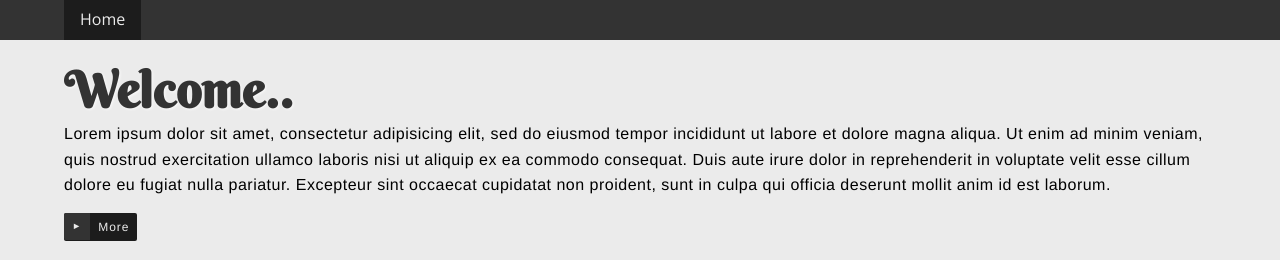
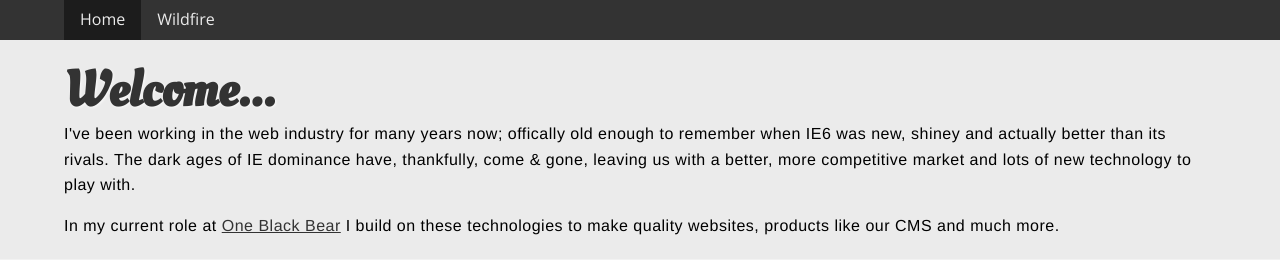
Before and after one commit to charlesmarshall/charlesmarshall, a PHP site: page /public/index.html in a window 1280 px wide. Shown: the top 260 px of the page. Run offline with PHP 8.4, Linux system fonts and the light colour scheme.

Commit message:
move in to one

```diff
--- a/public/index.html
+++ b/public/index.html
@@ -3,13 +3,10 @@
   <head>
     <meta http-equiv="content-type" content="text/html; charset=utf-8">
     <link href='http://fonts.googleapis.com/css?family=Open+Sans:300italic,400italic,400,300,600,700' rel='stylesheet' type='text/css'>
-    <link href='http://fonts.googleapis.com/css?family=Berkshire+Swash' rel='stylesheet' type='text/css'>
+    <link href='http://fonts.googleapis.com/css?family=Oleo+Script' rel='stylesheet' type='text/css'>
 
-    <link rel="stylesheet" href="/stylesheets/_resets.css" type="text/css" media="all" charset="utf-8" >
-    <link rel="stylesheet" href="/stylesheets/header.css" type="text/css" media="all" charset="utf-8" >
-    <link rel="stylesheet" href="/stylesheets/navigation.css" type="text/css" media="all" charset="utf-8" >
-    <link rel="stylesheet" href="/stylesheets/intro.css" type="text/css" media="all" charset="utf-8" >
-    <link rel="stylesheet" href="/stylesheets/buttons.css" type="text/css" media="all" charset="utf-8" >
+    <link rel="stylesheet" href="/stylesheets/build.css" type="text/css" media="all" charset="utf-8" >
+
 
   </head>
   <body>
@@ -17,37 +14,29 @@
     <header id="header">
       <nav id="navigation" class='clearfix'>
         <a href="/" class='active'>Home</a>
+        <a href="/wildfire/">Wildfire</a>
       </nav>
     </header>
 
     <section id="intro">
-      <h1>Welcome..</h1>
-        <p>Lorem ipsum dolor sit amet, consectetur adipisicing elit, sed do eiusmod
-        tempor incididunt ut labore et dolore magna aliqua. Ut enim ad minim veniam,
-        quis nostrud exercitation ullamco laboris nisi ut aliquip ex ea commodo
-        consequat. Duis aute irure dolor in reprehenderit in voluptate velit esse
-        cillum dolore eu fugiat nulla pariatur. Excepteur sint occaecat cupidatat non
-        proident, sunt in culpa qui officia deserunt mollit anim id est laborum.</p>
-        <a href="#" class='button clearfix'><span class='action'>►</span><span>More</span></a>
+      <h1>Welcome...</h1>
+      <p>I've been working in the web industry for many years now;  offically old enough to remember when IE6 was new, shiney and actually better than its rivals. The dark ages of IE dominance have, thankfully, come &amp; gone, leaving us with a better, more competitive market and lots of new technology to play with.</p>
+      <p>In my current role at <a href="http://oneblackbear.com">One Black Bear</a> I build on these technologies to make quality websites, products like our CMS and much more.</p>
+
     </section>
 
 
-    <section class="feature">
-      <p>Lorem ipsum dolor sit amet, consectetur adipisicing elit, sed do eiusmod
-      tempor incididunt ut labore et dolore magna aliqua. Ut enim ad minim veniam,
-      quis nostrud exercitation ullamco laboris nisi ut aliquip ex ea commodo
-      consequat. Duis aute irure dolor in reprehenderit in voluptate velit esse
-      cillum dolore eu fugiat nulla pariatur. Excepteur sint occaecat cupidatat non
-      proident, sunt in culpa qui officia deserunt mollit anim id est laborum.</p>
+    <section class="feature" id="wildfire">
+
+      <h2><a href="/wildfire/">Wildfire CMS</a></h2>
+      <a href="https://github.com/phpwax/wildfire/"><img src="/wildfire/7/logo.png" alt="Wildfire"></a>
+      <p>Our trusted <a href="https://github.com/phpwax/wildfire/">CMS</a> has been around for quite a while now, since late 2006. Back then we used subversion, and you can see the very first commit to this day on our <a href="https://github.com/phpwax/wildfire/commit/db8611fa521e1dd273f65bafa275d39d3a8bda58">Git repo</a>.</p>
+      <p>Technology always moves on and just as we moved to Git from subversion, Wildfire has had its fair share of architecture changes as well. In the early days it was a very basic setup just serving blog pages, these days it powers huge sites like <a href="http://nxbus.co.uk">National Express buses</a> &amp; <a href="http://subaru.co.uk">Subaru</a>.</p>
+      <p></p>
+      <p>The <a href="/wildfire/7.1/">new version</a> is being polished and made ready for its production debut, but in the meantime I've scratched a nostalgic itch and put together a <a href="/wildfire/">timeline of the project</a>.</p>
+
     </section>
-    <section class="feature">
-      <p>Lorem ipsum dolor sit amet, consectetur adipisicing elit, sed do eiusmod
-      tempor incididunt ut labore et dolore magna aliqua. Ut enim ad minim veniam,
-      quis nostrud exercitation ullamco laboris nisi ut aliquip ex ea commodo
-      consequat. Duis aute irure dolor in reprehenderit in voluptate velit esse
-      cillum dolore eu fugiat nulla pariatur. Excepteur sint occaecat cupidatat non
-      proident, sunt in culpa qui officia deserunt mollit anim id est laborum.</p>
-    </section>
+
 
 
   </body>
--- a/public/stylesheets/_resets.css
+++ b/public/stylesheets/build.css
@@ -89,16 +89,20 @@ h1{
   font-weight:bold;
   font-size:50px;
   color:#333333;
-  font-family: 'Berkshire Swash', cursive;
+  font-family: 'Oleo Script', cursive;
   text-shadow: 1px 1px 3px rgba(255,255,255,0.8);
 }
 
 h2{
   font-weight:bold;
-  font-size:30px;
-  font-family: 'Berkshire Swash', cursive;
+  font-size:40px;
+  font-family: 'Oleo Script', cursive;
   color:#333333;
   text-shadow: 1px 1px 3px rgba(255,255,255,0.8);
+}
+h2 a{
+  text-decoration: none;
+  font-family: inherit;
 }
 
 h3{
@@ -118,13 +122,98 @@ h4{
 }
 
 
+/***
+  * BUTTONS
+  */
+.button{
+  background:#1C1C1C;
+  color:#ebebeb;
+  font-size:12px;
+  letter-spacing: 1px;
+  text-decoration:none;
+  display:inline-block;
+  padding:0;
+  text-align: center;
+  border-radius: 2px;
+  margin-right:4px;
+}
+.button:hover,
+.button:hover span{
+  color:#fff;
+}
+.button span{
+  color:#ebebeb;
+  padding:8px;
+  float:left;
+  display:block;
+  line-height: 1em;
+}
+  .button .action{
+    font-size:77%;
+    padding:9px 8px;
+    background:#333333;
+    border-top-left-radius: 2px;
+    border-bottom-left-radius: 2px;
+  }
 
+/***
+  * CONTAINERS
+  */
 .feature{
   width:100%;
   padding:20px 5%;
   margin:0 auto;
-  background: #f2f2f2; /* Old browsers */
+  background: #f2f2f2;
+  overflow:hidden;
 }
-.feature:nth-child(even){
-  background:none;
+/***
+  * HEADERS
+  */
+#header{
+  display: block;
+  background:#333333;
+  padding:0;
 }
+/***
+  * INTRO
+  */
+#intro{
+  width:100%;
+  padding:20px 5%;
+  margin:0;
+}
+
+  #intro p{
+    font-size:16px;
+  }
+/***
+  * NAVIGATION
+  */
+#navigation{
+  width:90%;
+  margin:0 auto;
+  display:block;
+}
+  #navigation a{
+    display:block;
+    padding:10px 16px;
+    color:#ebebeb;
+    text-decoration: none;
+    float:left;
+    font-family:"Open Sans", helvetica, arial;
+    font-size:16px;
+  }
+  #navigation a:hover{
+    color:#fff;
+  }
+  #navigation .active{
+    background:#1C1C1C;
+  }
+/***
+  * HOME PAGE - Wildfire
+  */
+#wildfire{}
+  #wildfire img{
+    float:left;
+    margin:20px 10px 10px 0;
+  }
--- a/public/stylesheets/buttons.css
+++ /dev/null
@@ -1,30 +0,0 @@
-.button{
-  background:#1C1C1C;
-  color:#ebebeb;
-  font-size:12px;
-  letter-spacing: 1px;
-  text-decoration:none;
-  display:inline-block;
-  padding:0;
-  text-align: center;
-  border-radius: 2px;
-  margin-right:4px;
-}
-.button:hover,
-.button:hover span{
-  color:#fff;
-}
-.button span{
-  color:#ebebeb;
-  padding:8px;
-  float:left;
-  display:block;
-  line-height: 1em;
-}
-  .button .action{
-    font-size:77%;
-    padding:9px 8px;
-    background:#333333;
-    border-top-left-radius: 2px;
-    border-bottom-left-radius: 2px;
-  }
--- a/public/stylesheets/header.css
+++ /dev/null
@@ -1,5 +0,0 @@
-#header{
-  display: block;
-  background:#333333;
-  padding:0;
-}
--- a/public/stylesheets/intro.css
+++ /dev/null
@@ -1,9 +0,0 @@
-#intro{
-  width:100%;
-  padding:20px 5%;
-  margin:0;
-}
-
-  #intro p{
-    font-size:16px;
-  }
--- a/public/stylesheets/navigation.css
+++ /dev/null
@@ -1,20 +0,0 @@
-#navigation{
-  width:90%;
-  margin:0 auto;
-  display:block;
-}
-  #navigation a{
-    display:block;
-    padding:10px 16px;
-    color:#ebebeb;
-    text-decoration: none;
-    float:left;
-    font-family:"Open Sans", helvetica, arial;
-    font-size:16px;
-  }
-  #navigation a:hover{
-    color:#fff;
-  }
-  #navigation .active{
-    background:#1C1C1C;
-  }
```
